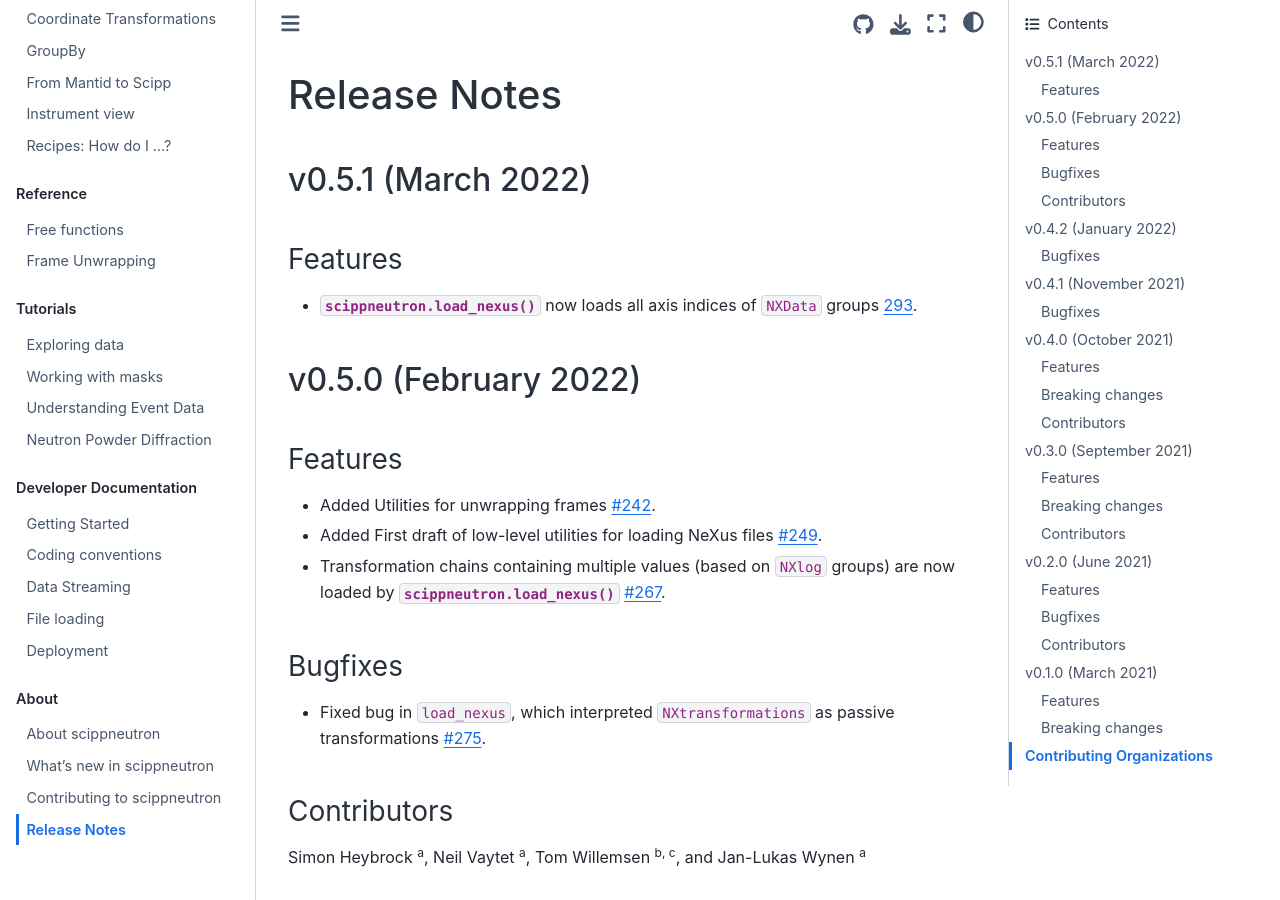
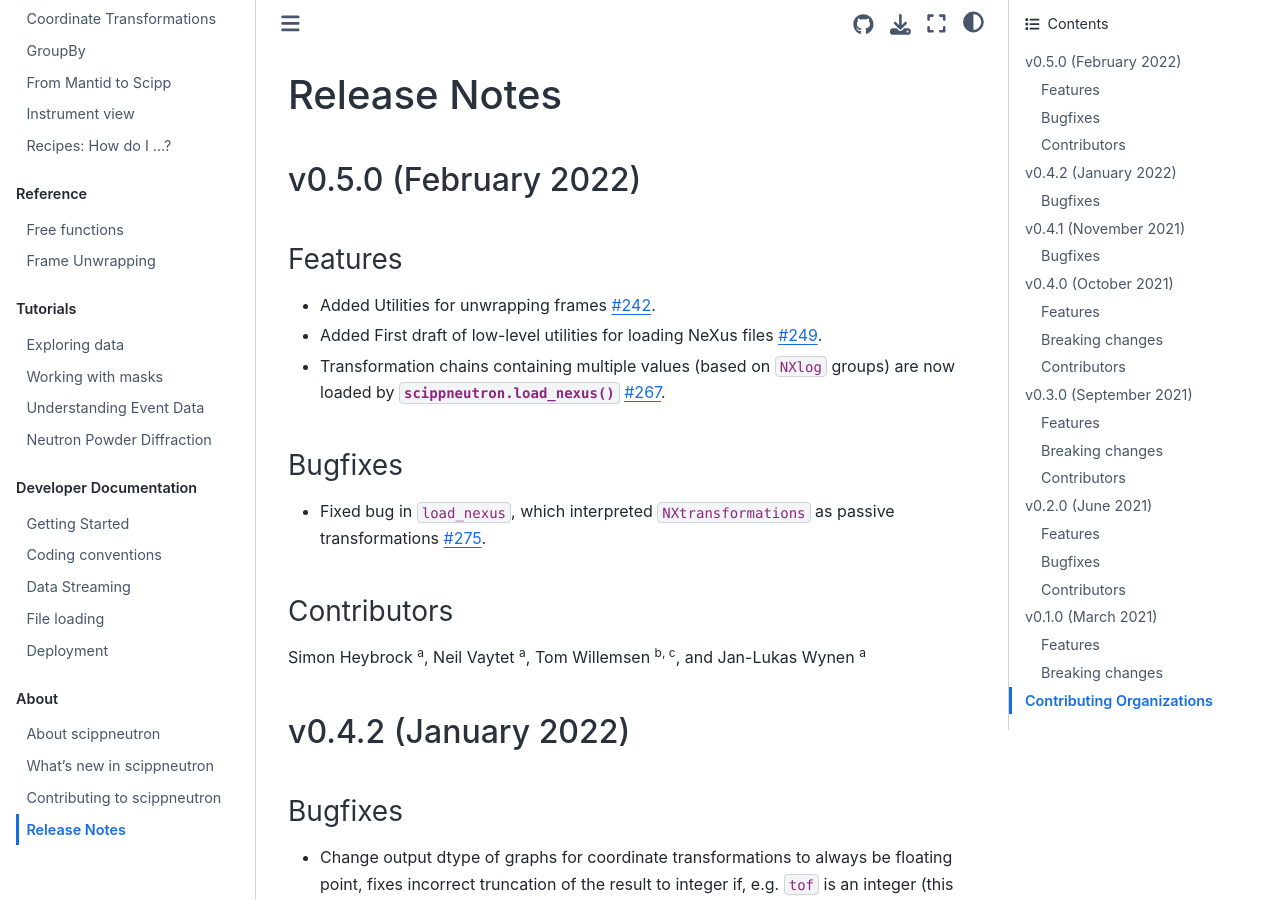
Before and after one commit to scipp/scippneutron, a Sphinx documentation site: the page built from docs/about/release-notes.rst, in a window 1280 px wide and 900 px high. Built offline with Sphinx 7.4.7 and the Sphinx Book theme 1.1.4, drawn with Linux system fonts in a browser that asks for light colours.

Commit message:
Revert "Add release note on loading all NXData axes"
This reverts commit 1db98473519f0faa582bc4f8f865f45c9d36faee.

```diff
--- a/docs/about/release-notes.rst
+++ b/docs/about/release-notes.rst
@@ -2,15 +2,6 @@
 
 Release Notes
 =============
-
-v0.5.1 (March 2022)
--------------------
-
-Features
-~~~~~~~~
-
-* :func:`scippneutron.load_nexus` now loads all axis indices of ``NXData`` groups `293 <https://github.com/scipp/scippneutron/pull/293>`_.
-
 
 v0.5.0 (February 2022)
 ----------------------
```
